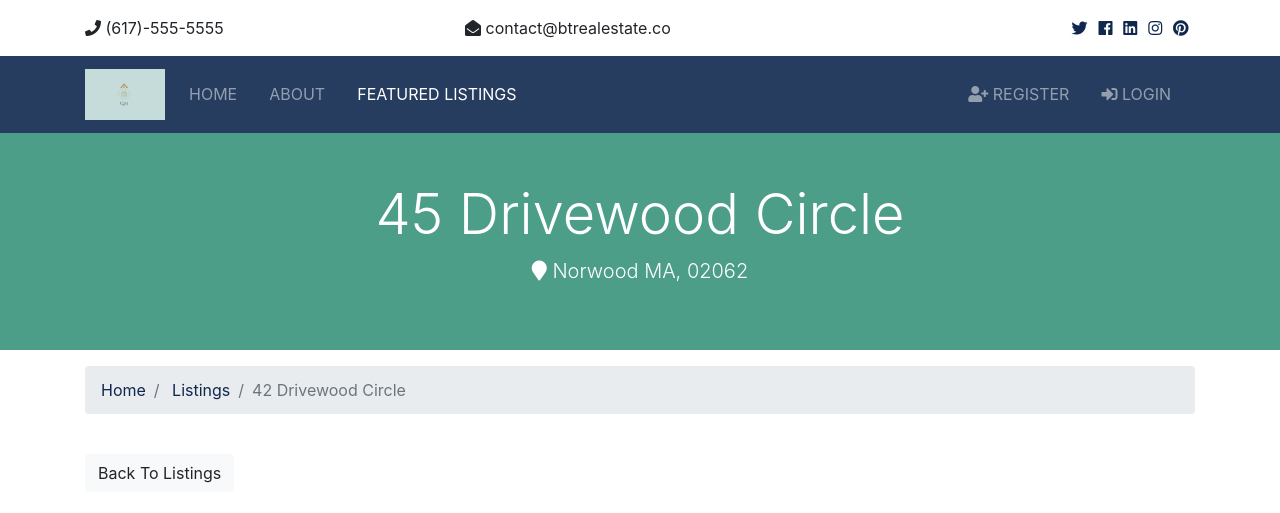
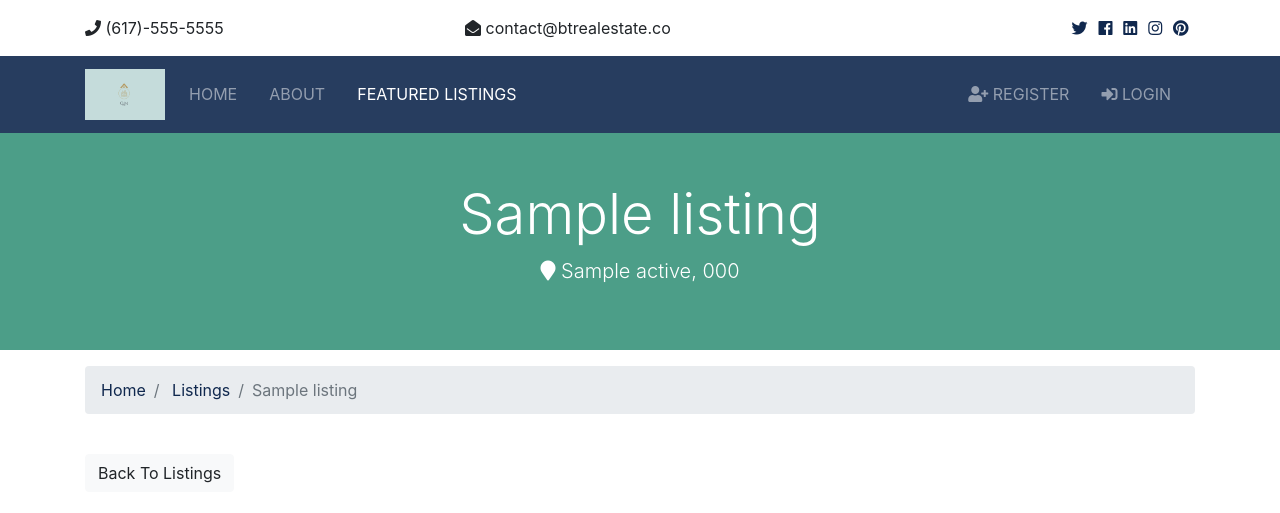
Before and after one commit to qm994/Django-RealEstate, a Django app: page /listings/1 in a window 1280 px wide. Shown: the top 513 px of the page. Run offline with Django 3.2, Linux system fonts and the light colour scheme; tables that the repository leaves empty hold one stand-in row (values such as "Sample post"); grey boxes marked "Sample" are stand-in pictures; some libraries are stand-ins or nearby versions.

Commit message:
add db data to single listing

```diff
--- a/templates/listings/listing.html
+++ b/templates/listings/listing.html
@@ -1,12 +1,16 @@
 {% extends 'base.html' %}
 {% block content %}
+{% load humanize %}
 <section id="showcase-inner" class="py-5 text-white">
     <div class="container">
         <div class="row text-center">
             <div class="col-md-12">
-                <h1 class="display-4">45 Drivewood Circle</h1>
+                <h1 class="display-4">{{ listing.title }}</h1>
                 <p class="lead">
-                    <i class="fas fa-map-marker"></i> Norwood MA, 02062</p>
+                    <i class="fas fa-map-marker"></i>
+                    {{ listing.city }} {{ listing.state }},
+                    {{ listing.zipcode }}
+                </p>
             </div>
         </div>
     </div>
@@ -23,7 +27,7 @@
                 <li class="breadcrumb-item">
                     <a href="{% url 'listings' %}">Listings</a>
                 </li>
-                <li class="breadcrumb-item active">42 Drivewood Circle</li>
+                <li class="breadcrumb-item active">{{ listing.title }}</li>
             </ol>
         </nav>
     </div>
@@ -36,39 +40,51 @@
         <div class="row">
             <div class="col-md-9">
                 <!-- Home Main Image -->
-                <img src="assets/img/homes/home-1.jpg" alt="" class="img-main img-fluid mb-3">
+                <img src="{{ listing.photo_main.url }}" alt="" class="img-main img-fluid mb-3">
                 <!-- Thumbnails -->
                 <div class="row mb-5 thumbs">
+                    {% if listing.photo_1 %}
                         <div class="col-md-2">
-                        <a href="assets/img/homes/home-inside-1.jpg" data-lightbox="home-images">
-                            <img src="assets/img/homes/home-inside-1.jpg" alt="" class="img-fluid">
+                            <a href="{{ listing.photo_1.url }}" data-lightbox="home-images">
+                                <img src="{{ listing.photo_1.url }}" alt="" class="img-fluid">
                             </a>
                         </div>
+                    {% endif %}
+                    {% if listing.photo_2 %}
                         <div class="col-md-2">
-                        <a href="assets/img/homes/home-inside-2.jpg" data-lightbox="home-images">
-                            <img src="assets/img/homes/home-inside-2.jpg" alt="" class="img-fluid">
+                            <a href="{{ listing.photo_2.url }}" data-lightbox="home-images">
+                                <img src="{{ listing.photo_2.url }}" alt="" class="img-fluid">
                             </a>
                         </div>
+                    {% endif %}
+                    {% if listing.photo_3 %}
                         <div class="col-md-2">
-                        <a href="assets/img/homes/home-inside-3.jpg" data-lightbox="home-images">
-                            <img src="assets/img/homes/home-inside-3.jpg" alt="" class="img-fluid">
+                            <a href="{{ listing.photo_3.url }}" data-lightbox="home-images">
+                                <img src="{{ listing.photo_3.url }}" alt="" class="img-fluid">
                             </a>
                         </div>
+                    {% endif %}
+                    {% if listing.photo_4 %}
                         <div class="col-md-2">
-                        <a href="assets/img/homes/home-inside-4.jpg" data-lightbox="home-images">
-                            <img src="assets/img/homes/home-inside-4.jpg" alt="" class="img-fluid">
+                            <a href="{{ listing.photo_4.url }}" data-lightbox="home-images">
+                                <img src="{{ listing.photo_4.url }}" alt="" class="img-fluid">
                             </a>
                         </div>
+                    {% endif %}
+                    {% if listing.photo_5 %}
                         <div class="col-md-2">
-                        <a href="assets/img/homes/home-inside-5.jpg" data-lightbox="home-images">
-                            <img src="assets/img/homes/home-inside-5.jpg" alt="" class="img-fluid">
+                            <a href="{{ listing.photo_5.url }}" data-lightbox="home-images">
+                                <img src="{{ listing.photo_5.url }}" alt="" class="img-fluid">
                             </a>
                         </div>
+                    {% endif %}
+                    {% if listing.photo_6 %}
                         <div class="col-md-2">
-                        <a href="assets/img/homes/home-inside-6.jpg" data-lightbox="home-images">
-                            <img src="assets/img/homes/home-inside-6.jpg" alt="" class="img-fluid">
+                            <a href="{{ listing.photo_6.url }}" data-lightbox="home-images">
+                                <img src="{{ listing.photo_6.url }}" alt="" class="img-fluid">
                             </a>
                         </div>
+                    {% endif %}
                 </div>
                 <!-- Fields -->
                 <div class="row mb-5 fields">
@@ -76,19 +92,19 @@
                         <ul class="list-group list-group-flush">
                             <li class="list-group-item text-secondary">
                                 <i class="fas fa-money-bill-alt"></i> Asking Price:
-                                <span class="float-right">$490,000</span>
+                                <span class="float-right">${{ listing.price | intcomma}}</span>
                             </li>
                             <li class="list-group-item text-secondary">
                                 <i class="fas fa-bed"></i> Bedrooms:
-                                <span class="float-right">3</span>
+                                <span class="float-right">{{ listing.bedrooms }}</span>
                             </li>
                             <li class="list-group-item text-secondary">
                                 <i class="fas fa-bath"></i> Bathrooms:
-                                <span class="float-right">2</span>
+                                <span class="float-right">{{ listing.bathrooms }}</span>
                             </li>
                             <li class="list-group-item text-secondary">
                                 <i class="fas fa-car"></i> Garage:
-                                <span class="float-right">2
+                                <span class="float-right">{{ listing.garage }}
                                 </span>
                             </li>
                         </ul>
@@ -97,20 +113,20 @@
                         <ul class="list-group list-group-flush">
                             <li class="list-group-item text-secondary">
                                 <i class="fas fa-th-large"></i> Square Feet:
-                                <span class="float-right">3200</span>
+                                <span class="float-right">{{ listing.sqft }}</span>
                             </li>
                             <li class="list-group-item text-secondary">
                                 <i class="fas fa-square"></i> Lot Size:
-                                <span class="float-right">2.5 Acres
+                                <span class="float-right">{{ listing.lot_size }}
                                 </span>
                             </li>
                             <li class="list-group-item text-secondary">
                                 <i class="fas fa-calendar"></i> Listing Date:
-                                <span class="float-right">8/30/2018</span>
+                                <span class="float-right">{{ listing.list_date }}</span>
                             </li>
                             <li class="list-group-item text-secondary">
                                 <i class="fas fa-bed"></i> Realtor:
-                                <span class="float-right">Kyle Brown
+                                <span class="float-right">{{ listing.realtor }}
                                 </span>
                             </li>
 
@@ -122,20 +138,16 @@
                 <!-- Description -->
                 <div class="row mb-5">
                     <div class="col-md-12">
-                        Lorem ipsum dolor sit amet consectetur adipisicing elit. Mollitia recusandae esse reiciendis
-                        officia omnis non rerum dicta
-                        cupiditate nostrum molestias deserunt aut minus inventore animi atque, consequuntur ad fugit.
-                        Possimus culpa
-                        blanditiis repellendus ipsa similique ullam, natus error dolor harum.
+                        {{ listing.description }}
                     </div>
                 </div>
             </div>
             <div class="col-md-3">
                 <div class="card mb-3">
-                    <img class="card-img-top" src="assets/img/realtors/kyle.jpg" alt="Seller of the month">
+                    <img class="card-img-top" src="{{ listing.realtor.photo.url }}" alt="Seller of the month">
                     <div class="card-body">
                         <h5 class="card-title">Property Realtor</h5>
-                        <h6 class="text-secondary">Kyle Brown</h6>
+                        <h6 class="text-secondary">{{ listing.realtor }}</h6>
                     </div>
                 </div>
                 <button class="btn-primary btn-block btn-lg" data-toggle="modal" data-target="#inquiryModal">Make An
```
Lines whose indentation alone changed are shown as unchanged.
